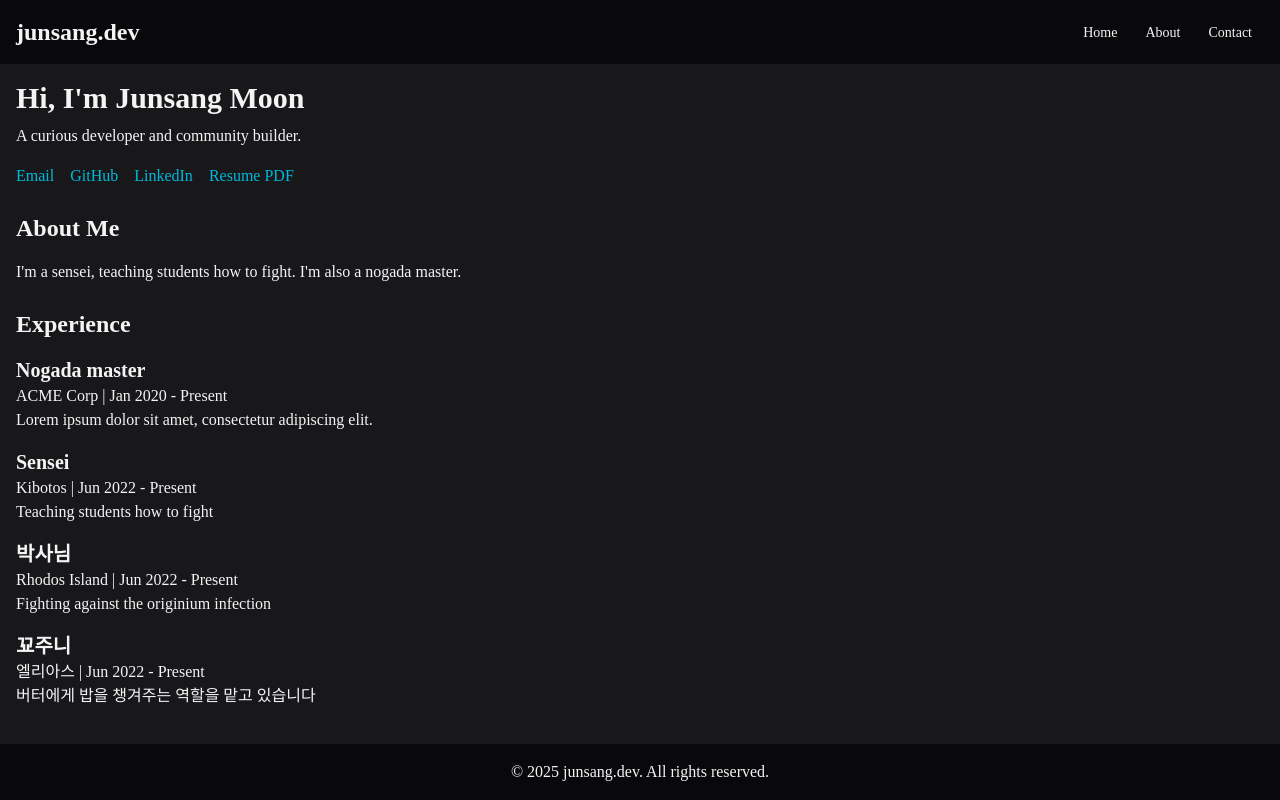
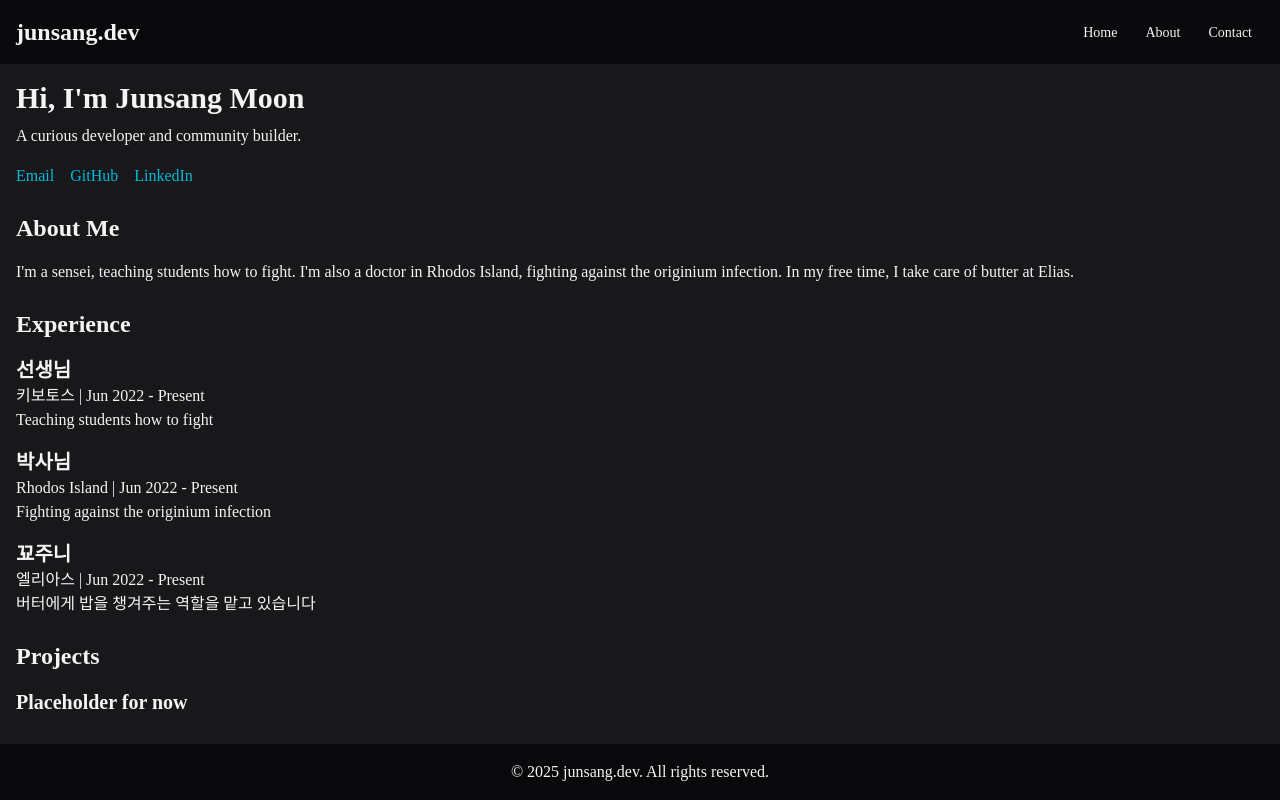
Before and after one commit to Junsang-Mun/junsang.dev-fe, a SvelteKit app: page /about in a window 1280 px wide. Built offline with nearby package versions, Linux system fonts and the light colour scheme; a web font is replaced by a local one.

Commit message:
hotfix: update about page

```diff
--- a/src/routes/about/+page.svelte
+++ b/src/routes/about/+page.svelte
@@ -5,16 +5,8 @@
 
     const experience = [
         {
-            role: "Nogada master",
-            organization: "ACME Corp",
-            period: "Jan 2020 - Present",
-            description:
-                "Lorem ipsum dolor sit amet, consectetur adipiscing elit.",
-            // logo: "https://http.cat/404",
-        },
-        {
-            role: "Sensei",
-            organization: "Kibotos",
+            role: "선생님",
+            organization: "키보토스",
             period: "Jun 2022 - Present",
             description: "Teaching students how to fight",
             // logo: "https://http.cat/404",
@@ -37,15 +29,17 @@
 
     const projects = [
         {
-            name: "Project 1",
-            description: "asdfasdfasdfasdfasdfasdfasdfasdfasdfasdfasdfsdfasdf",
+            name: "Placeholder for now",
+            description:
+                "Lorem ipsum dolor sit amet, consectetur adipiscing elit.",
             techStack: "Svelte, Tailwind CSS",
             link: "https://http.cat/404",
         },
         {
-            name: "Project 2",
-            description: "asdfasdfasdfasdfasdfasdfasdfasdfasdfasdfasdfsdfasdf",
-            techStack: "Svelte, Tailwind CSS",
+            name: "Cat",
+            description:
+                "Lorem ipsum dolor sit amet, consectetur adipiscing elit.",
+            techStack: "Lorem, Ipsum",
             link: "https://http.cat/404",
         },
     ];
@@ -127,18 +121,19 @@
                     >GitHub</a
                 >
                 <a
-                    href="https://linked.in/aaaaaaaaaaaaaaaaa"
+                    href="www.linkedin.com/in/준상-문-b567b027a"
                     class="text-cyan-500">LinkedIn</a
                 >
-                <a href="/resume.pdf" class="text-cyan-500">Resume PDF</a>
+                <!-- <a href="/resume.pdf" class="text-cyan-500">Resume PDF</a> -->
             </div>
         </section>
 
         <section class="mb-6">
             <h2 class="text-2xl font-bold mb-4 text-zinc-100">About Me</h2>
             <p class="text-zinc-100">
-                I'm a sensei, teaching students how to fight. I'm also a nogada
-                master.
+                I'm a sensei, teaching students how to fight. I'm also a doctor
+                in Rhodos Island, fighting against the originium infection. In
+                my free time, I take care of butter at Elias.
             </p>
         </section>
 
```
Also changed, not shown: 1 other file (tests, documents, lock files or other folders).
